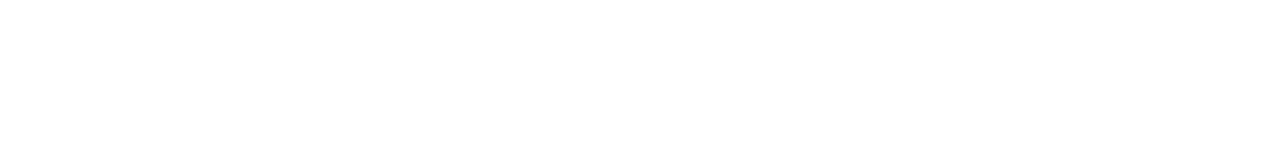
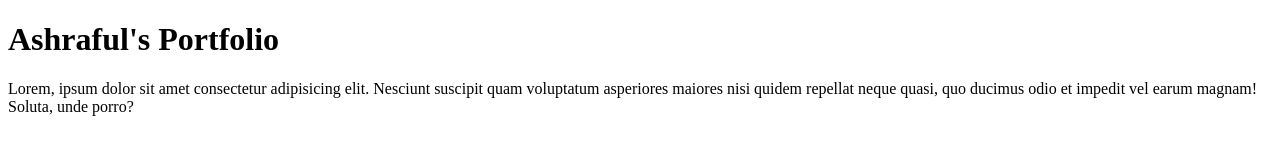
Before and after one commit to ashraful-islam-siam/m1-module-3, a plain HTML site: page index.html in a window 1280 px wide. Drawn offline with Linux system fonts and the light colour scheme.

Commit message:
Simple website

```diff
--- a/index.html
+++ b/index.html
@@ -3,7 +3,14 @@
   <head>
     <meta charset="UTF-8" />
     <meta name="viewport" content="width=device-width, initial-scale=1.0" />
-    <title>My github repo</title>
+    <title>My Simple Website</title>
   </head>
-  <body></body>
+  <body>
+    <h1>Ashraful's Portfolio</h1>
+    <p>
+      Lorem, ipsum dolor sit amet consectetur adipisicing elit. Nesciunt
+      suscipit quam voluptatum asperiores maiores nisi quidem repellat neque
+      quasi, quo ducimus odio et impedit vel earum magnam! Soluta, unde porro?
+    </p>
+  </body>
 </html>
```
